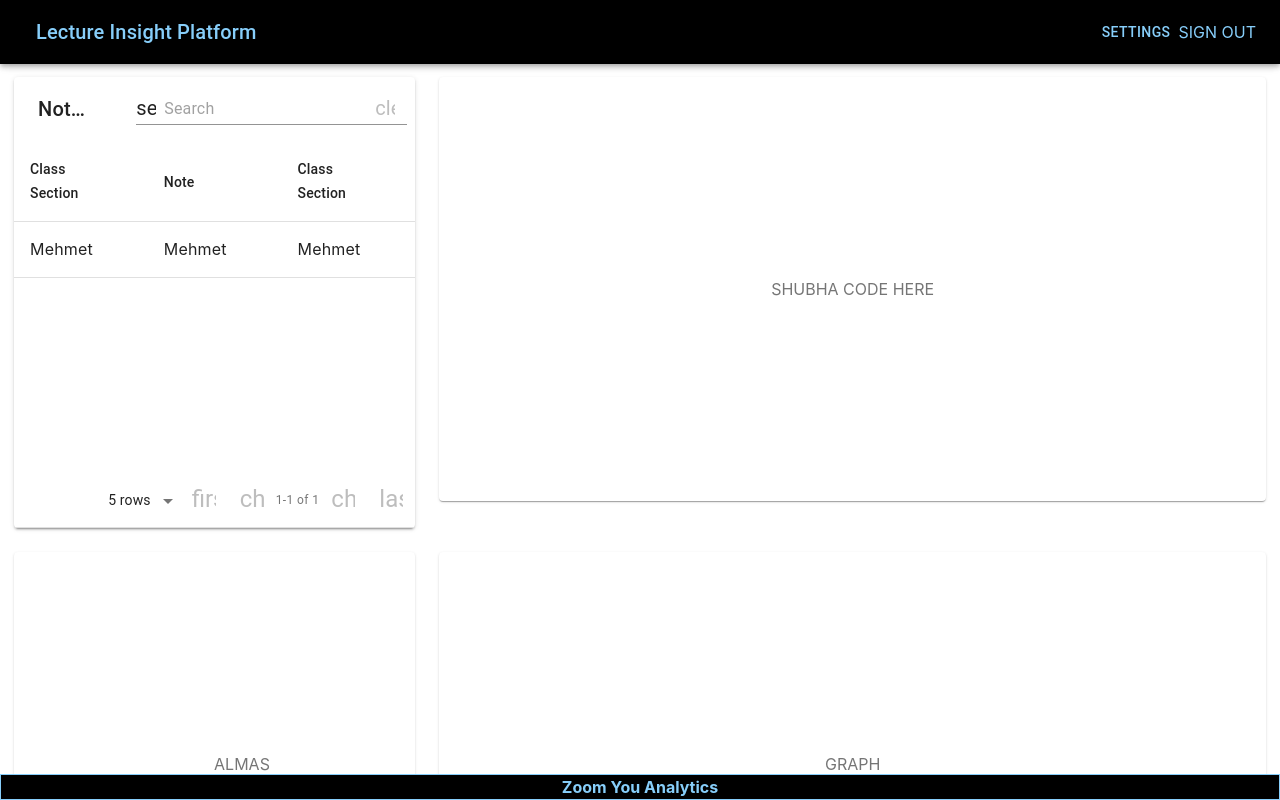
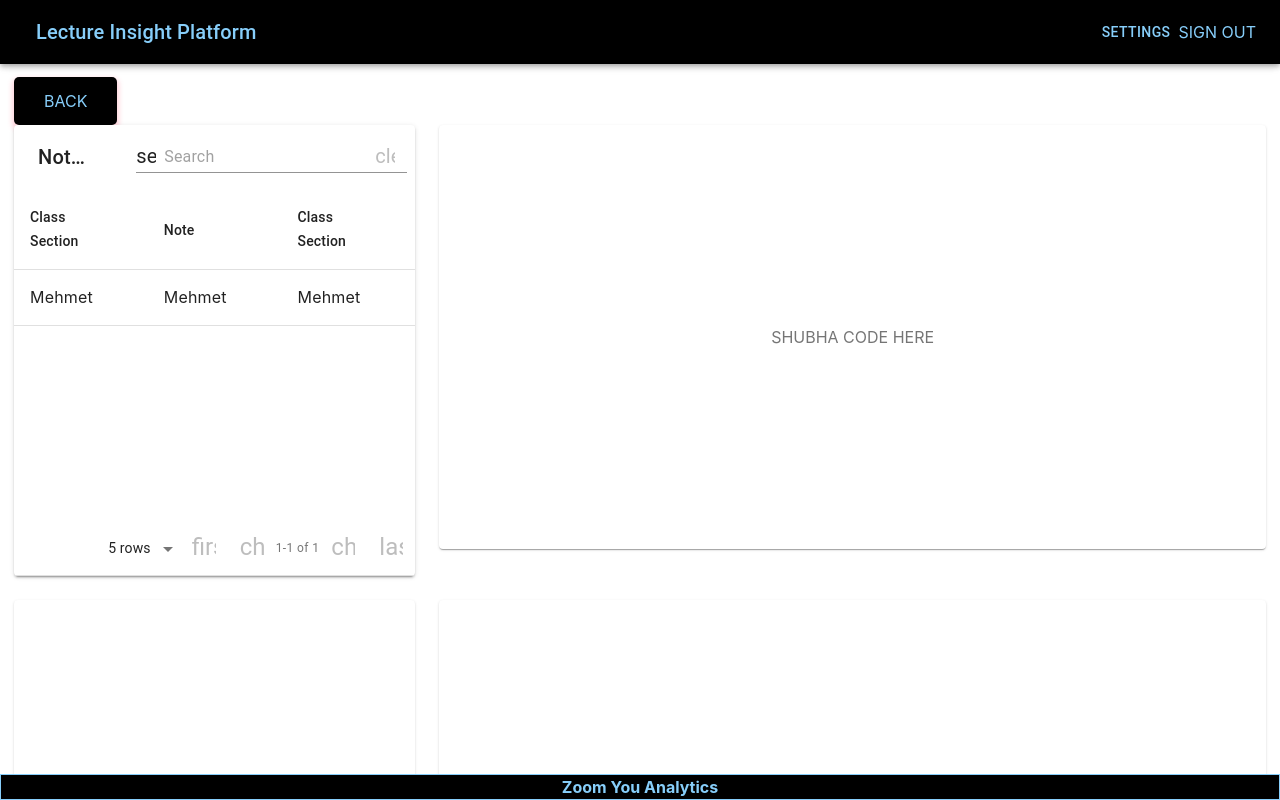
Before and after one commit to abefong54/jaas-summerhacks, a React (Create React App) app in the folder client/: page /analytics in a window 1280 px wide. Shown: the top 800 px of the page. Built offline with nearby package versions, Linux system fonts and the light colour scheme.

Commit message:
added back route button from analytics to dashboard

```diff
--- a/client/src/containers/Analytics/Analytics.js
+++ b/client/src/containers/Analytics/Analytics.js
@@ -1,90 +1,11 @@
-/* import React from 'react';
-import OverallStatsGraph from '../../components/OverallStatsGraph/OverallStatsGraph';
-import { makeStyles, withTheme } from '@material-ui/core/styles';
-import RealTimeStats from '../../components/RealTimeStats/RealTimeStats';
-import PlayVid from '../../components/PlayVid/PlayVid';
-import Paper from '@material-ui/core/Paper';
-import Grid from '@material-ui/core/Grid';
 
-const useStyles = makeStyles({
-    root: {
-        marginTop: '50px',
-        padding:"30px"
-    },
-    vid:{
-        marginTop:"30px",
-        border:"1px solid lightskyblue",
-        padding:"150px",
-
-
-
-    },
-    realtime:{
-        marginTop:'10px',
-        border:"1px solid lightskyblue",
-        padding:"100px",
-        marginBottom:'10px',
-
-
-    },
-    backbutton:{
-      border: 0,
-      borderRadius: 5,
-      backgroundColor:"black",
-      color:"white",
-
-      height: 48,
-      padding: '0 30px',
-      weight: 'bold',
-      marginTop:"70px",
-      marginLeft:"30px"
-
-    }
-
-
-
-
-
-
-  });
-
-export default function Analytics(){
-    const style=useStyles();
-    return(
-        <div>
-
-   <Link to="/dashboard" ><button className={style.backbutton}>Back</button></Link>
-
-
-
-        <div className={style.root}>
-            <div className={style.vid}>
-                <PlayVid/>
-            </div>
-            <div className={style.realtime}>
-                <RealTimeStats/>
-
-            </div>
-            <div className={style.overall}>
-            <OverallStatsGraph/>
-
-             </div>
-             </div>
-
-
-
-        </div>
-
-    )
-
-} */
 
 import React from "react";
 import { makeStyles } from "@material-ui/core/styles";
 import Paper from "@material-ui/core/Paper";
 import Grid from "@material-ui/core/Grid";
 import OverallStatsGraph from '../../components/OverallStatsGraph/OverallStatsGraph';
-
+import { Link } from 'react-router-dom';
 
 
 import { Component } from 'react'
@@ -99,6 +20,16 @@ const useStyles = makeStyles((theme) => ({
     textAlign: "center",
     color: theme.palette.text.secondary,
   },
+  backbutton:{
+    background: 'black',
+    border: 0,
+    borderRadius: 5,
+    boxShadow: '0 3px 5px 2px rgba(255, 105, 135, .3)',
+    color:'#87cefa' ,
+    height: 48,
+    padding: '0 30px',
+    weight: 'bold',
+  }
 }));
 
 export default function CenteredGrid() {
@@ -107,6 +38,8 @@ export default function CenteredGrid() {
   return (
     <div style={{padding: '2% 2%'}, {margin: '5% 2% 2% 2%'}}>
       <div className={classes.root}>
+      <Link to="/dashboard" ><button className={classes.backbutton}>BACK</button></Link>
+
         <Grid container spacing={3}>
           <Grid item xs={4}>
             <div style={{ maxWidth: '100%'}}>
```
